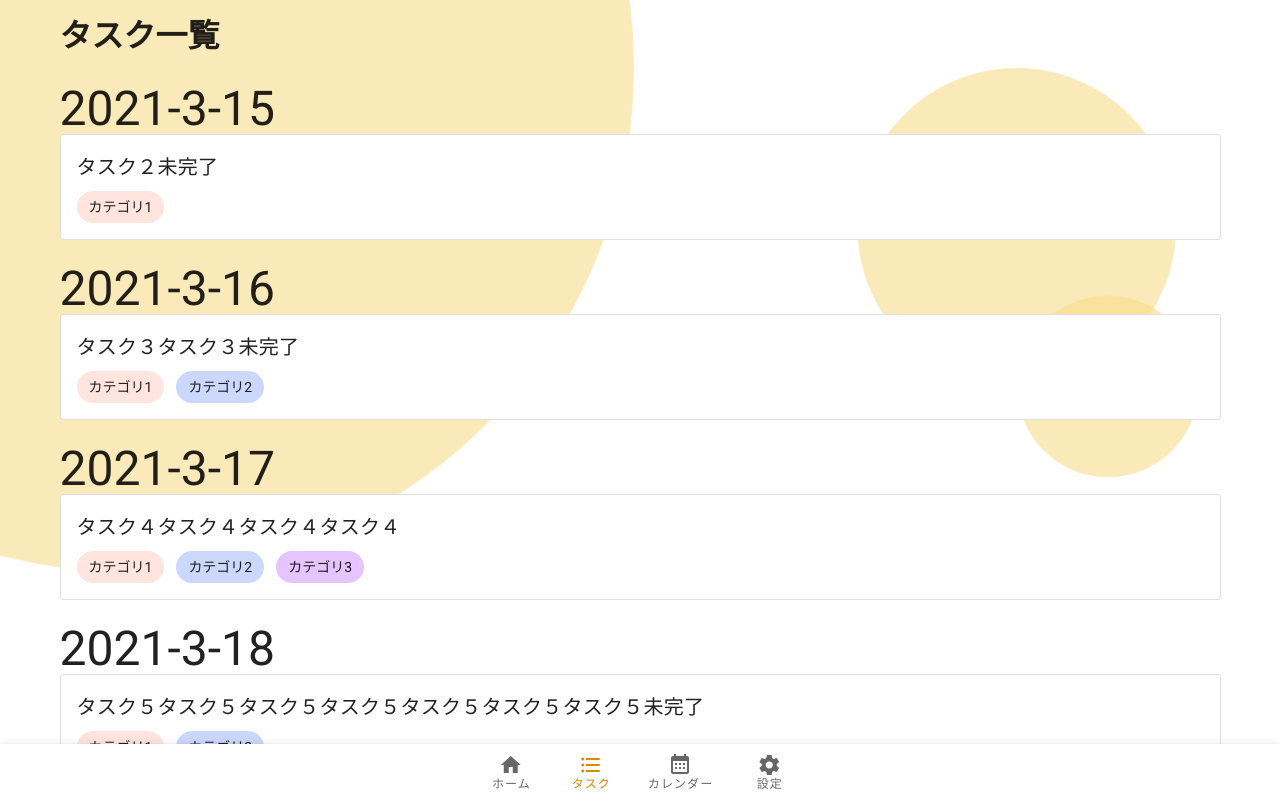
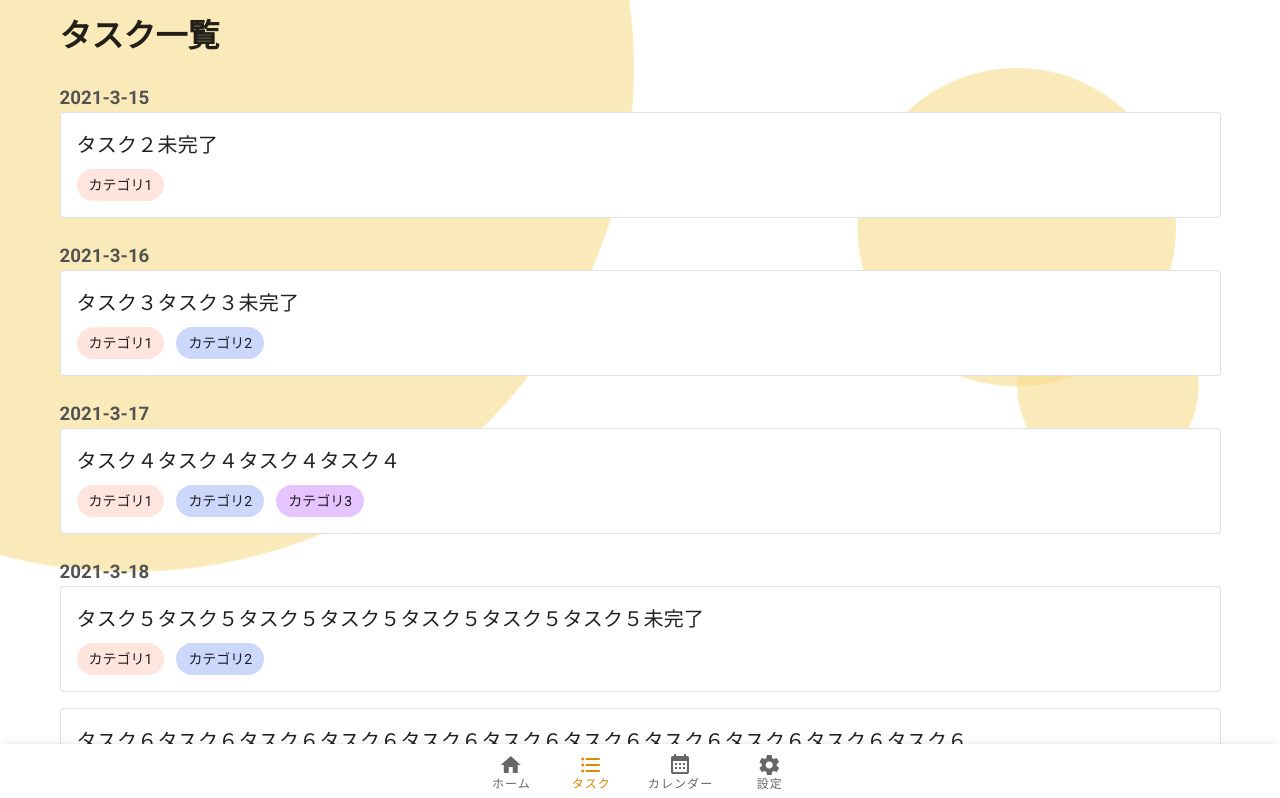
Before and after one commit to Ry0xi/a02, a Nuxt app in the folder frontend/: page /tasks in a window 1280 px wide. Shown: the top 798 px of the page. Built offline with nearby package versions, Linux system fonts and the light colour scheme.

Commit message:
[f-fix]日付表示部分のフォントサイズと色を修正。

```diff
--- a/frontend/components/TaskListGroupByDate.vue
+++ b/frontend/components/TaskListGroupByDate.vue
@@ -6,7 +6,7 @@
 <template>
   <div class="task-list-group-by-date">
     <div class="tasks-on-the-date" v-for="date in datesInTasks" :key="date">
-      <h3 class="tasks-date text-h3">{{date}}</h3>
+      <h3 class="tasks-date">{{date}}</h3>
       <ul class="task-list">
         <li class="task-list-item" v-for="task in tasksGroupByDate[date]" :key="task.id">
           <TaskItem
@@ -73,6 +73,11 @@ export default {
     margin-top: 24px;
   }
 }
+
+.tasks-date {
+  color: #525252;
+}
+
 .task-list {
   list-style: none;
   padding: 0;
```
